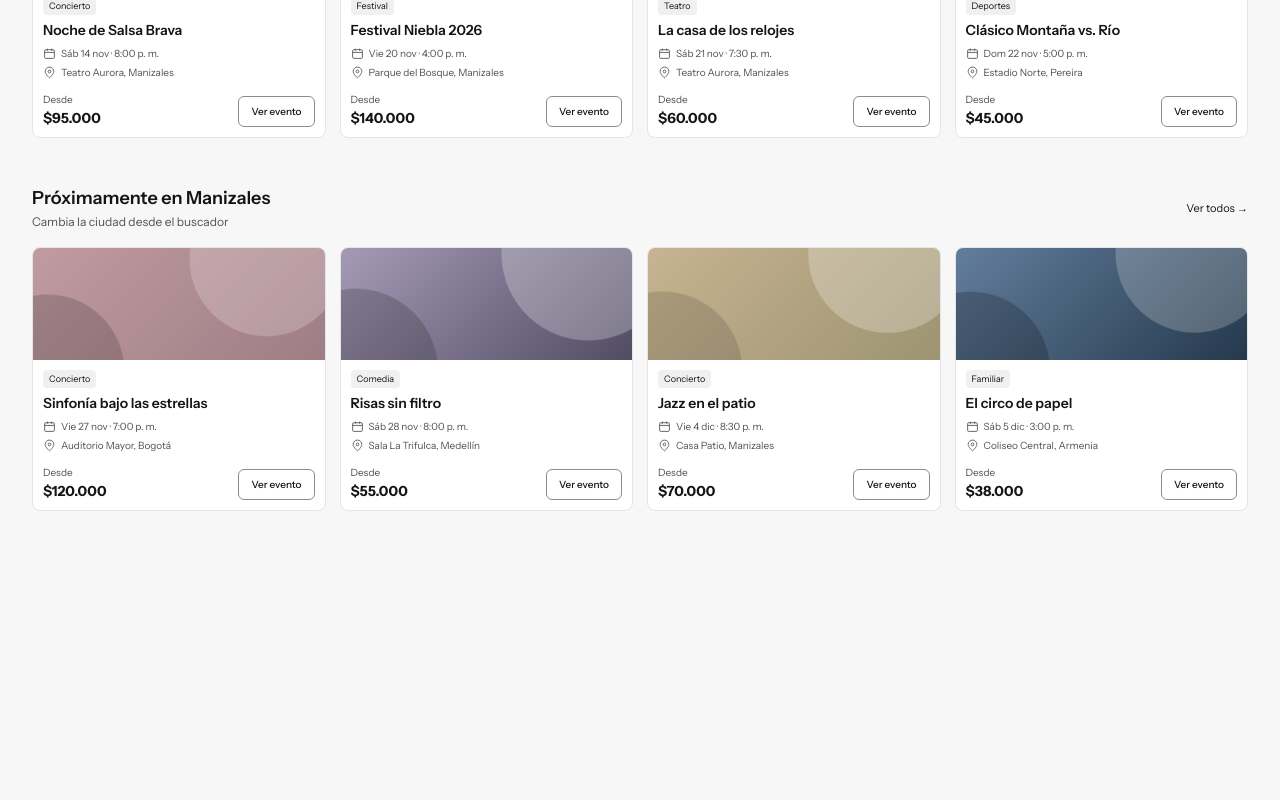
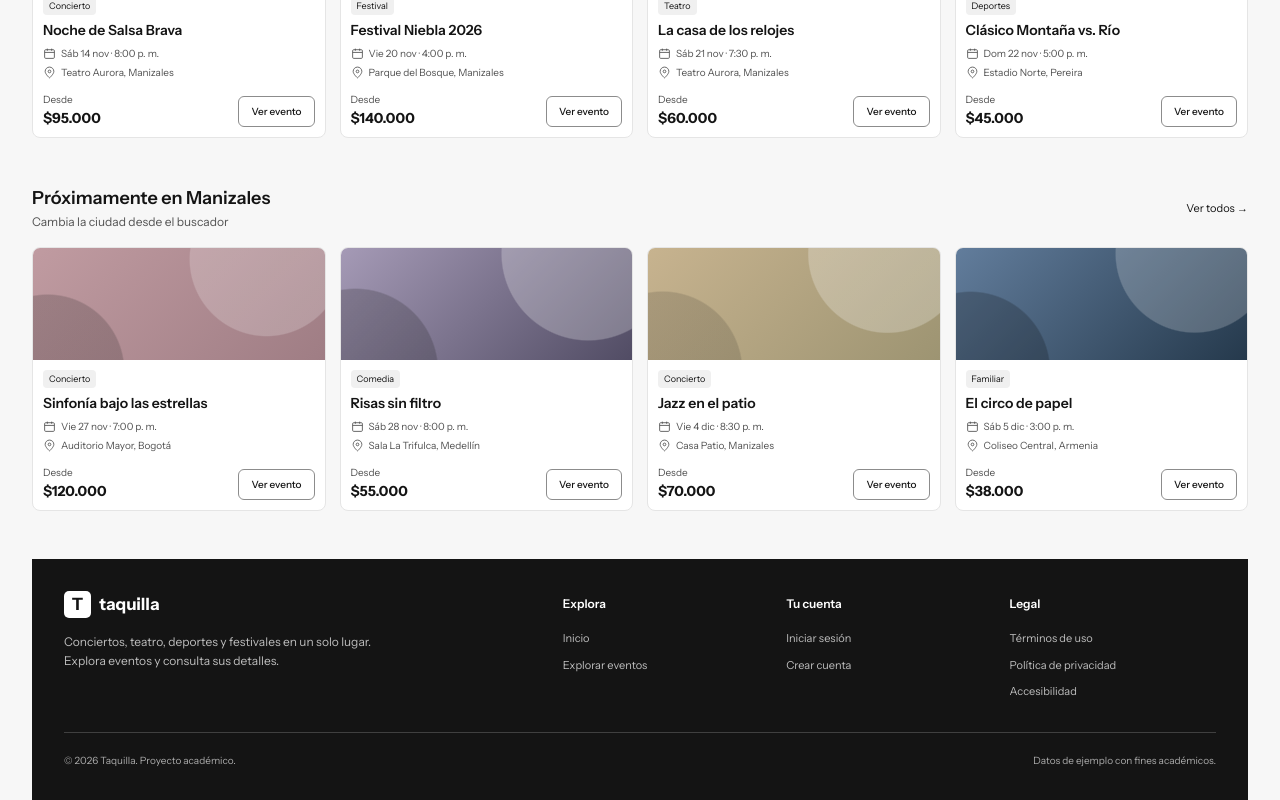
Before and after one commit to Victor13578/taquilla-proyecto, a React (Vite) app: page / in a window 1280 px wide. Shown: the part 896-1696 px from the top of the page. Before the commit the page ends 1455 px from the top, so only its background shows below. Built offline with nearby package versions, Linux system fonts and the light colour scheme.

Commit message:
se agregaron archivos footer css y jsx y se realizo la importacion en app jsx

```diff
--- a/src/App.jsx
+++ b/src/App.jsx
@@ -1,4 +1,4 @@
-
+import Footer from "./components/Footer";
 import Navbar from "./components/Navbar";
 import Hero from "./components/Hero";
 import CategoryList from "./components/CategoryList";
@@ -16,7 +16,6 @@ function App() {
 
       <main>
         <Hero />
-
         <CategoryList />
 
         <EventSection
@@ -33,6 +32,8 @@ function App() {
           events={upcomingEvents}
         />
       </main>
+
+      <Footer />
     </>
   );
 }
--- /dev/null
+++ b/src/components/Footer.css
@@ -0,0 +1,120 @@
+
+.footer {
+  width: min(100% - 64px, 1280px);
+  margin: 48px auto 0;
+  padding: 32px;
+  background: var(--fondo-inverso);
+  color: var(--texto-inverso);
+}
+
+.footer__main {
+  display: grid;
+  grid-template-columns: 2fr 0.8fr 0.8fr 0.9fr;
+  gap: 40px;
+  padding-bottom: 32px;
+}
+
+.footer__brand {
+  max-width: 320px;
+}
+
+.footer__logo {
+  display: inline-flex;
+  align-items: center;
+  gap: 8px;
+  color: #ffffff;
+  font-size: 17px;
+  font-weight: 700;
+  text-decoration: none;
+}
+
+.footer__logo-icon {
+  display: grid;
+  place-items: center;
+  width: 27px;
+  height: 27px;
+  border-radius: 5px;
+  background: #ffffff;
+  color: #141414;
+}
+
+.footer__brand p {
+  margin-top: 14px;
+  color: #bdbdbd;
+  font-size: 12px;
+  line-height: 1.6;
+}
+
+.footer__column {
+  display: flex;
+  flex-direction: column;
+  align-items: flex-start;
+  gap: 10px;
+}
+
+.footer__column h3 {
+  margin: 0 0 3px;
+  color: #ffffff;
+  font-size: 12px;
+  font-weight: 600;
+}
+
+.footer__column a {
+  color: #bdbdbd;
+  font-size: 11px;
+  text-decoration: none;
+}
+
+.footer__column a:hover {
+  color: #ffffff;
+  text-decoration: underline;
+}
+
+.footer__bottom {
+  display: flex;
+  justify-content: space-between;
+  gap: 16px;
+  padding-top: 20px;
+  border-top: 1px solid #404040;
+  color: #aaaaaa;
+  font-size: 10px;
+}
+
+/* TABLET */
+
+@media (max-width: 800px) {
+  .footer__main {
+    grid-template-columns: repeat(3, 1fr);
+    gap: 28px;
+  }
+
+  .footer__brand {
+    grid-column: 1 / -1;
+    max-width: 100%;
+  }
+}
+
+/* MOBILE */
+
+@media (max-width: 650px) {
+  .footer {
+    width: 100%;
+    margin-top: 32px;
+    padding: 28px 20px;
+  }
+
+  .footer__main {
+    grid-template-columns: repeat(2, minmax(0, 1fr));
+    gap: 28px 20px;
+  }
+
+  .footer__brand {
+    grid-column: 1 / -1;
+  }
+
+  .footer__bottom {
+    flex-direction: column;
+    gap: 8px;
+    font-size: 10px;
+  }
+}
--- /dev/null
+++ b/src/components/Footer.jsx
@@ -0,0 +1,49 @@
+import "./Footer.css";
+
+function Footer() {
+  return (
+    <footer className="footer">
+      <div className="footer__main">
+
+        <div className="footer__brand">
+          <a href="/" className="footer__logo">
+            <span className="footer__logo-icon">T</span>
+            <span>taquilla</span>
+          </a>
+
+          <p>
+            Conciertos, teatro, deportes y festivales en un
+            solo lugar. Explora eventos y consulta sus detalles.
+          </p>
+        </div>
+
+        <nav className="footer__column" aria-label="Explora">
+          <h3>Explora</h3>
+          <a href="#inicio">Inicio</a>
+          <a href="#explorar">Explorar eventos</a>
+        </nav>
+
+        <nav className="footer__column" aria-label="Tu cuenta">
+          <h3>Tu cuenta</h3>
+          <a href="#iniciar-sesion">Iniciar sesión</a>
+          <a href="#crear-cuenta">Crear cuenta</a>
+        </nav>
+
+        <nav className="footer__column" aria-label="Información legal">
+          <h3>Legal</h3>
+          <a href="#terminos">Términos de uso</a>
+          <a href="#privacidad">Política de privacidad</a>
+          <a href="#accesibilidad">Accesibilidad</a>
+        </nav>
+
+      </div>
+
+      <div className="footer__bottom">
+        <span>© 2026 Taquilla. Proyecto académico.</span>
+        <span>Datos de ejemplo con fines académicos.</span>
+      </div>
+    </footer>
+  );
+}
+
+export default Footer;
```
